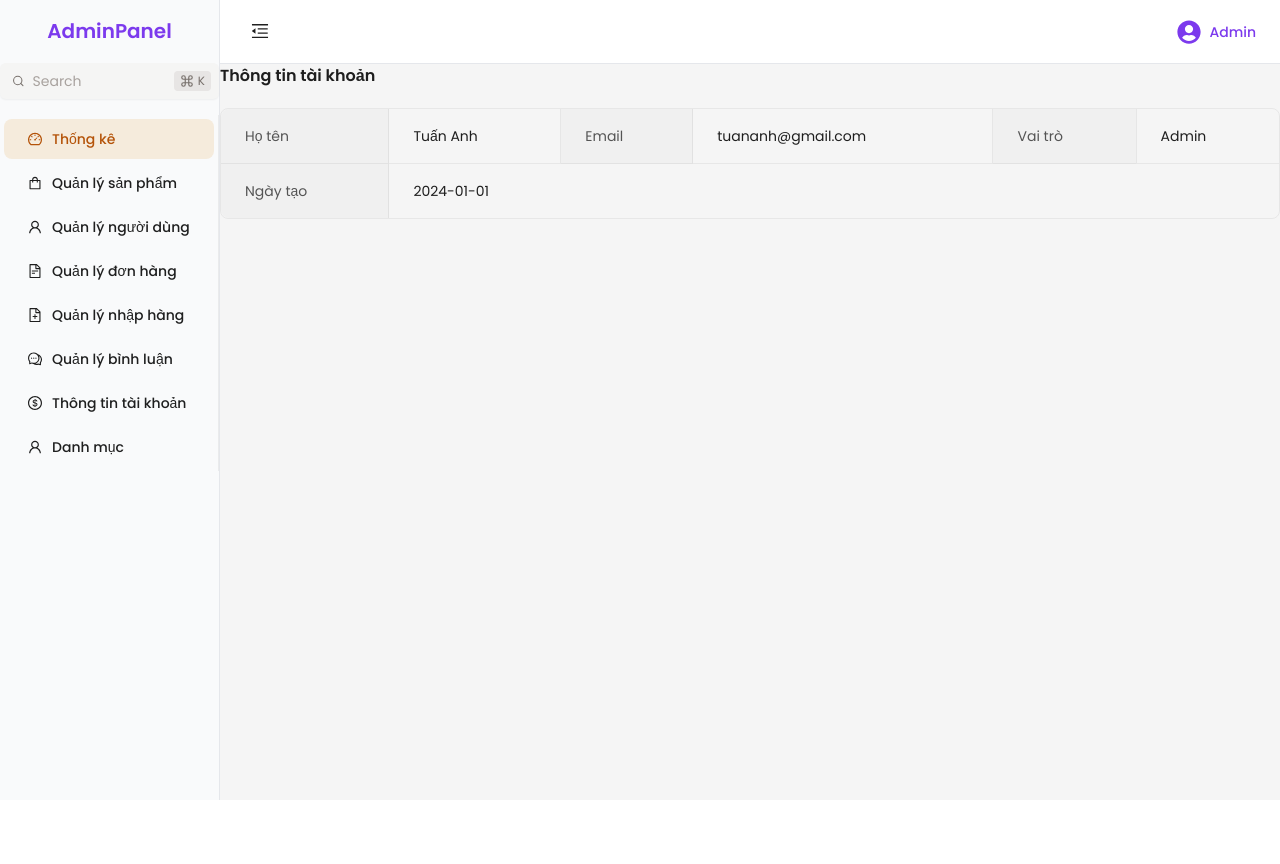
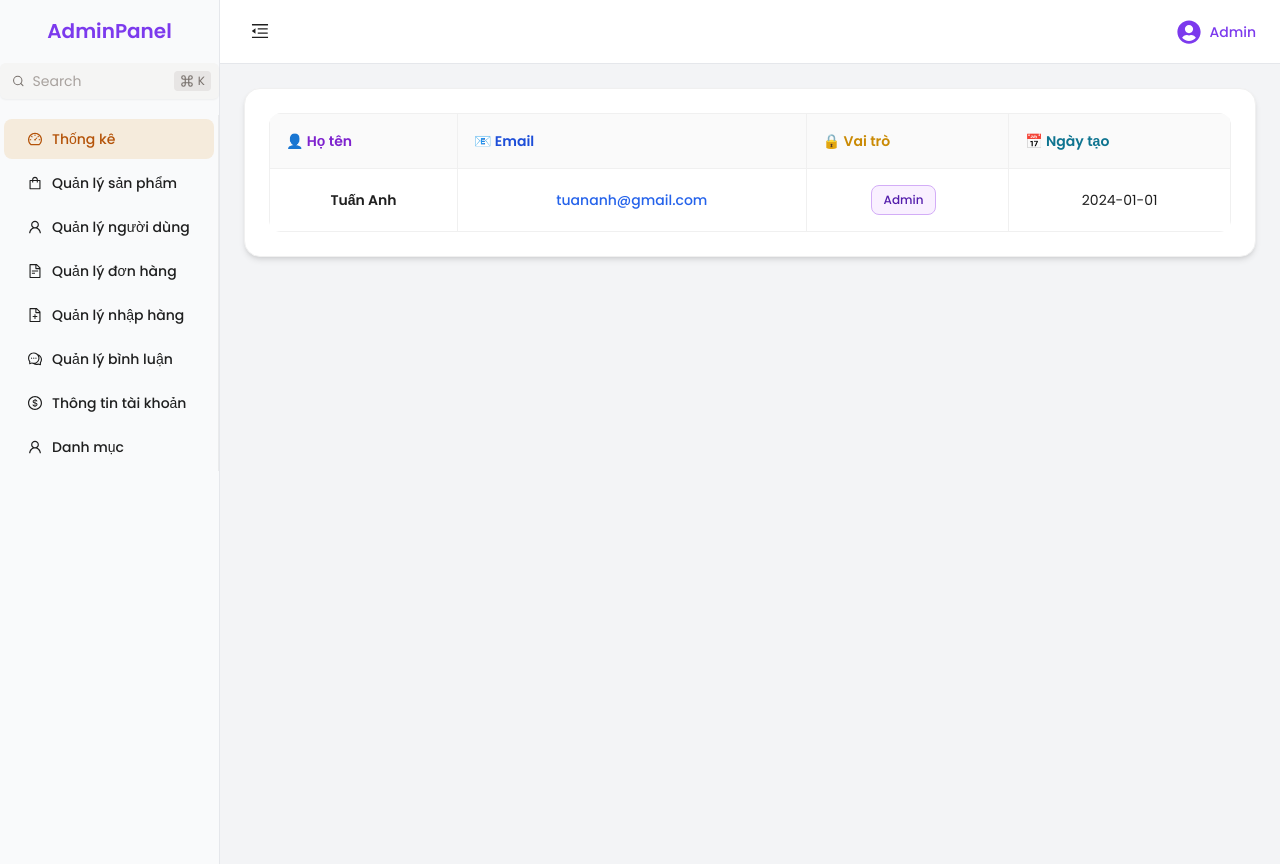
Before and after one commit to nguyentaituananh/DATN, a React (Vite) app in the folder frontend/: page /admin/account in a window 1280 px wide. Before the commit the page ends 800 px from the top, so only its background shows below. Built offline with nearby package versions, Linux system fonts and the light colour scheme.

Commit message:
update accountInfo

```diff
--- a/frontend/src/pages/admin/account/AccountInfo.tsx
+++ b/frontend/src/pages/admin/account/AccountInfo.tsx
@@ -1,12 +1,86 @@
-import { Descriptions } from "antd";
+// import { Descriptions } from "antd";
 
-const AccountInfo = () => (
-  <Descriptions title="Thông tin tài khoản" bordered>
-    <Descriptions.Item label="Họ tên">Tuấn Anh</Descriptions.Item>
-    <Descriptions.Item label="Email">tuananh@gmail.com</Descriptions.Item>
-    <Descriptions.Item label="Vai trò">Admin</Descriptions.Item>
-    <Descriptions.Item label="Ngày tạo">2024-01-01</Descriptions.Item>
-  </Descriptions>
-);
+// const AccountInfo = () => (
+//   <Descriptions title="Thông tin tài khoản" bordered>
+//     <Descriptions.Item label="Họ tên">Tuấn Anh</Descriptions.Item>
+//     <Descriptions.Item label="Email">tuananh@gmail.com</Descriptions.Item>
+//     <Descriptions.Item label="Vai trò">Admin</Descriptions.Item>
+//     <Descriptions.Item label="Ngày tạo">2024-01-01</Descriptions.Item>
+//   </Descriptions>
+// );
+
+// export default AccountInfo;
+
+import { Table, Tag, Card, TableColumnsType } from "antd";
+import React from "react";
+
+interface DataType {
+  key: string;
+  name: string;
+  email: string;
+  role: string;
+  createdAt: string;
+}
+
+const columns: TableColumnsType<DataType> = [
+  {
+    title: <span className="flex items-center gap-2 text-purple-700 font-semibold">👤 Họ tên</span>,
+    dataIndex: "name",
+    align: "center",
+    render: (text: string) => <span className="font-semibold">{text}</span>,
+  },
+  {
+    title: <span className="flex items-center gap-2 text-blue-700 font-semibold">📧 Email</span>,
+    dataIndex: "email",
+    align: "center",
+    render: (text: string) => (
+      <a href={`mailto:${text}`} className="text-blue-600 hover:underline font-medium">
+        {text}
+      </a>
+    ),
+  },
+  {
+    title: <span className="flex items-center gap-2 text-yellow-600 font-semibold">🔒 Vai trò</span>,
+    dataIndex: "role",
+    align: "center",
+    render: (role: string) => (
+      <Tag color="purple" className="px-3 py-1 rounded-lg font-medium">
+        {role}
+      </Tag>
+    ),
+  },
+  {
+    title: <span className="flex items-center gap-2 text-cyan-700 font-semibold">📅 Ngày tạo</span>,
+    dataIndex: "createdAt",
+    align: "center",
+  },
+];
+
+// ✅ Gán kiểu cho data:
+const data: DataType[] = [
+  {
+    key: "1",
+    name: "Tuấn Anh",
+    email: "tuananh@gmail.com",
+    role: "Admin",
+    createdAt: "2024-01-01",
+  },
+];
+
+const AccountInfo = () => {
+  return (
+    <div className="min-h-screen bg-gray-100 p-6">
+      <Card className="max-w-6xl w-full rounded-2xl shadow-md">
+        <Table<DataType>
+          columns={columns}
+          dataSource={data}
+          pagination={false}
+          bordered
+          className="rounded-xl overflow-hidden"
+        />
+      </Card>
+    </div>
+  );
+};
 
 export default AccountInfo;
--- a/frontend/src/pages/admin/account/UserList.tsx
+++ b/frontend/src/pages/admin/account/UserList.tsx
@@ -24,7 +24,7 @@ import React from "react";
 import { Table, Tag } from "antd";
 import dayjs from "dayjs";
 
-import type { ColumnsType } from "antd/es/table"; // 👈 import kiểu dữ liệu
+import type { ColumnsType } from "antd/es/table";
 
 interface UserType {
   key: string;
```
